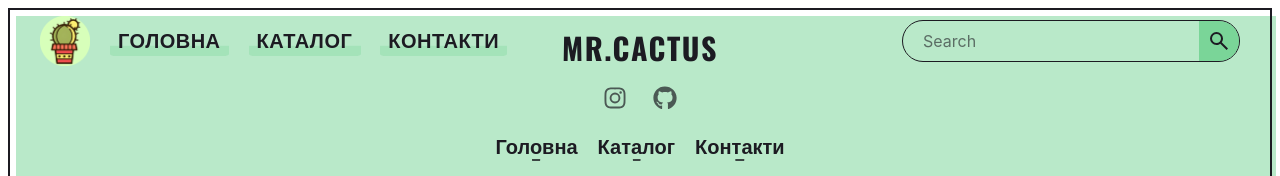
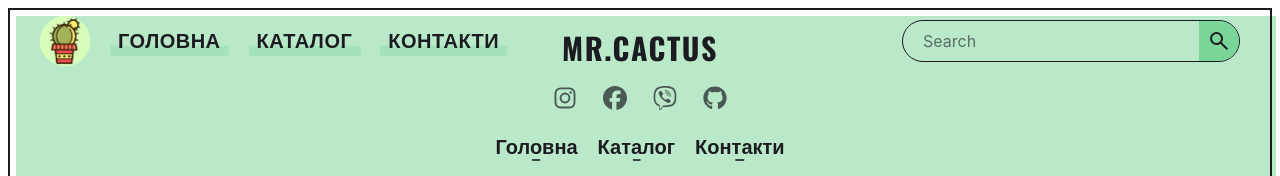
Before and after one commit to kyst14/Mr.Cactus, a Next.js app: page /catalog in a window 1280 px wide. Shown: the top 176 px of the page. Built offline with nearby package versions, Linux system fonts and the light colour scheme; no server answers.

Commit message:
add more social in footer

```diff
--- a/src/components/Footer/Footer.tsx
+++ b/src/components/Footer/Footer.tsx
@@ -1,20 +1,40 @@
+import { PAGES } from '@/config/pages.config'
+import { FooterLink } from './FooterLink'
 import { SocialIcon } from './SocialIcon'
-import { FooterLink } from './FooterLink'
-import { PAGES } from '@/config/pages.config'
 // import ThemeSwitcher from '../Theme/ThemeSwitcher'
 
 export const Footer = () => {
 	return (
 		<footer className="relative flex justify-center items-center text-text text-2xl font-bold p-0 sm:p-2">
 			<div className="relative flex flex-col justify-center items-center gap-5 border-2 border-text w-full h-full p-5 before:absolute before:bg-primary/60 before:top-0 before:left-0 sm:before:bg-primary/40 sm:before:top-1.5 sm:before:left-1.5 before:w-full before:h-full before:-z-10 sm:hover:before:-translate-x-1.5 sm:hover:before:-translate-y-1.5 before:duration-300 hover:before:bg-primary/60">
-				<h1 className="font-heading font-bold text-3xl tracking-wider">MR.CACTUS</h1>
+				<h1 className="font-heading font-bold text-3xl tracking-wider">
+					MR.CACTUS
+				</h1>
 
-				<div className="flex gap-5"> {/* Socials */}
-					<SocialIcon href="https://instagram.com/mr.cactus360" icon='instagram' />
-					<SocialIcon href="https://github.com/kyst14/mr.cactus" icon='github' />
+				<div className="flex gap-5">
+					{' '}
+					{/* Socials */}
+					<SocialIcon
+						href="https://instagram.com/mr.cactus360"
+						icon="instagram"
+					/>
+					<SocialIcon
+						href="https://www.facebook.com/share/1Dnbo1Q87h/?mibextid=wwXIfr"
+						icon="facebook"
+					/>
+					<SocialIcon
+						href="viber://chat?number=+380671629405"
+						icon="viber"
+					/>
+					<SocialIcon
+						href="https://github.com/kyst14/mr.cactus"
+						icon="github"
+					/>
 				</div>
 
-				<div> {/* Links */}
+				<div>
+					{' '}
+					{/* Links */}
 					<ul className="flex gap-5">
 						<FooterLink href={PAGES.HOME}>Головна</FooterLink>
 						<FooterLink href={PAGES.CATALOG}>Каталог</FooterLink>
@@ -26,7 +46,9 @@ export const Footer = () => {
 					<ThemeSwitcher />
 				</div> */}
 
-				<div> {/* Copyright */}
+				<div>
+					{' '}
+					{/* Copyright */}
 					<p className="text-center text-sm">
 						©2026 Mr.Cactus. All rights reserved.
 					</p>
--- a/src/components/Footer/SocialIcon.tsx
+++ b/src/components/Footer/SocialIcon.tsx
@@ -1,18 +1,37 @@
-import { faGithub, faInstagram } from '@fortawesome/free-brands-svg-icons';
-import { FontAwesomeIcon } from '@fortawesome/react-fontawesome';
-import Link from 'next/link';
+import { faGithub, faInstagram, faFacebook, faViber } from '@fortawesome/free-brands-svg-icons'
+import { FontAwesomeIcon } from '@fortawesome/react-fontawesome'
+import Link from 'next/link'
 
 const icons = {
 	github: faGithub,
-	instagram: faInstagram
-};
+	instagram: faInstagram,
+	facebook: faFacebook,
+	viber: faViber,
+}
 
-type IconName = keyof typeof icons;
+type IconName = keyof typeof icons
 
-export const SocialIcon = ({ href, icon }: { href: string, icon: IconName }) => {
+export const SocialIcon = ({
+	href,
+	icon
+}: {
+	href: string
+	icon: IconName
+}) => {
 	return (
-		<Link href={href} target="_blank" rel="noopener noreferrer" aria-label={icon} className="flex items-center justify-center text-text/70 hover:text-text">
-			<FontAwesomeIcon icon={icons[icon]} className="fill-current transition-[fill] duration-300" width={40} height={40} />
+		<Link
+			href={href}
+			target="_blank"
+			rel="noopener noreferrer"
+			aria-label={icon}
+			className="flex items-center justify-center text-text/70 hover:text-text"
+		>
+			<FontAwesomeIcon
+				icon={icons[icon]}
+				className="fill-current transition-[fill] duration-300"
+				width={40}
+				height={40}
+			/>
 		</Link>
 	)
 }
```
